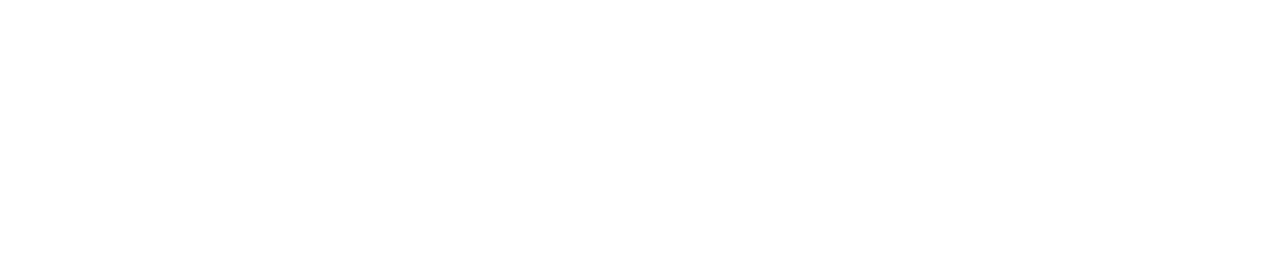
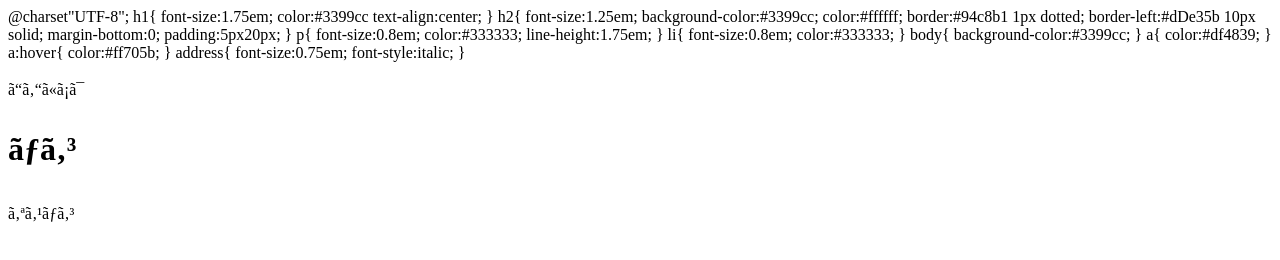
Before and after one commit to 0410MikaP/web2-3, a plain HTML site: page index.html in a window 1280 px wide. Drawn offline with Linux system fonts and the light colour scheme.

Commit message:
Update index.html

```diff
--- a/index.html
+++ b/index.html
@@ -1,7 +1,63 @@
 <!DOCTYPE html>
 <html lang="ja">
 	<head>
+    <meta charst="utf-8">
+    <title>タイトル</title>
+    <link rel="stylesheet"href="css/default.css"type="text/css">
 	</head>
 	<body>
+  @charset"UTF-8";
+  h1{
+    font-size:1.75em;
+    color:#3399cc
+    text-align:center;
+  }
+  h2{
+    font-size:1.25em;
+    background-color:#3399cc;
+    color:#ffffff;
+    border:#94c8b1 1px dotted;
+    border-left:#dDe35b 10px solid;
+    margin-bottom:0;
+    padding:5px20px;
+  }
+  p{
+    font-size:0.8em;
+    color:#333333;
+    line-height:1.75em;
+  }
+  li{
+    font-size:0.8em;
+    color:#333333;
+  }
+  body{
+    background-color:#3399cc;
+  }
+  a{
+    color:#df4839;
+  }
+  a:hover{
+    color:#ff705b;
+  }
+  address{
+    font-size:0.75em;
+    font-style:italic;
+  }
+  <p class="greeting">こんにちは</p>
+
 	</body>
 </html>
+
+<!DOCTYPE html>
+<html>
+	<head>
+    <meta charset="utf-8"/>
+    <title>テスト</title>
+    <link rel="stylsheet"href="css/default.css"type="text/css">
+	</head>
+	<body>
+    <h1>ネコ</h1>
+    <p><span class="cat male">オスネコ</span></p>
+    <p><span class="cat febale"></span></p>
+	</body>
+</html>
```
